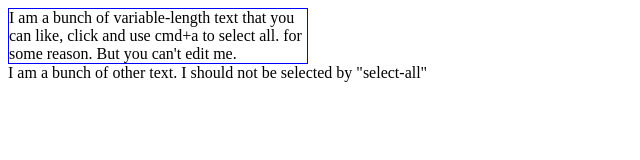
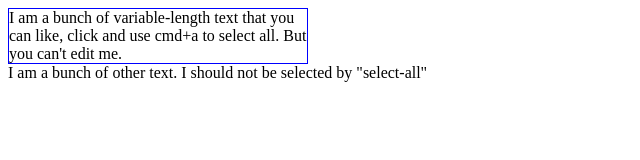
Before and after one commit to drwrchrds/CSS_readonly-textarea, a plain HTML site: page index.html in a window 1280 px wide. Shown: the whole page, without its empty margins (0-640 px from the left). Drawn offline with Linux system fonts and the light colour scheme.

Commit message:
update text

```diff
--- a/index.html
+++ b/index.html
@@ -30,9 +30,9 @@
 <body>
     <div class='a'>
         <div class='b'
-            >I am a bunch of variable-length text that you can like, click and use cmd+a to select all. for some reason. But you can't edit me.</div>
+            >I am a bunch of variable-length text that you can like, click and use cmd+a to select all. But you can't edit me.</div>
         <textarea readonly="readonly"
-            >I am a bunch of variable-length text that you can like, click and use cmd+a to select all. for some reason. But you can't edit me.</textarea>
+            >I am a bunch of variable-length text that you can like, click and use cmd+a to select all. But you can't edit me.</textarea>
     </div>
     I am a bunch of other text. I should not be selected by "select-all"
 </body>
```
